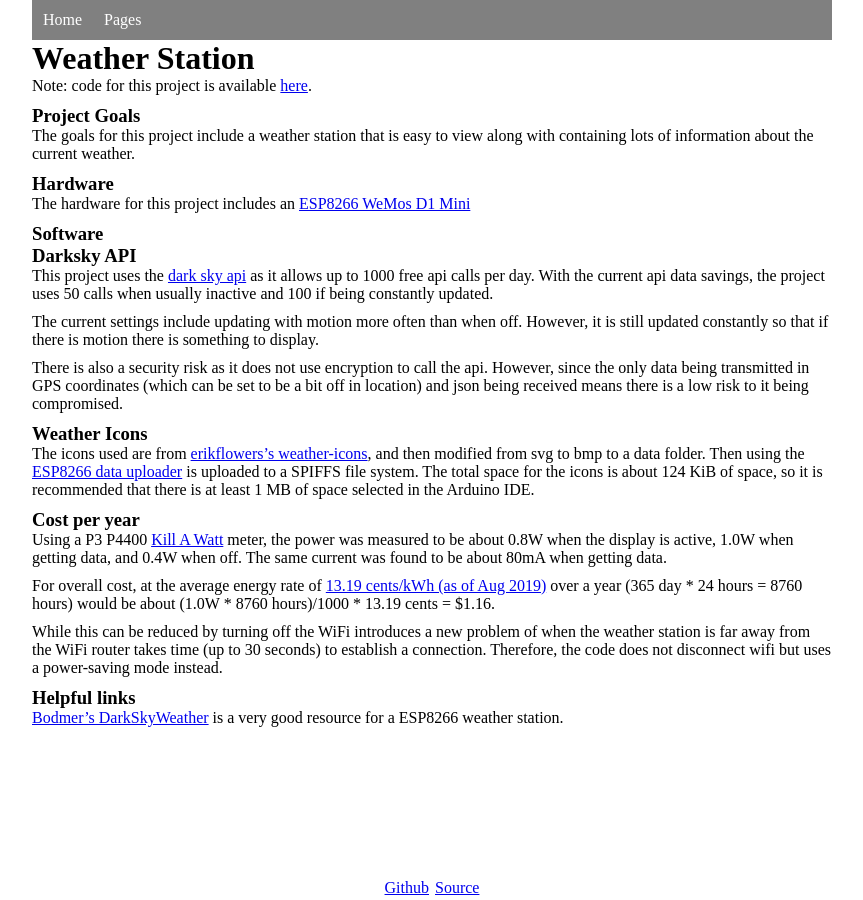
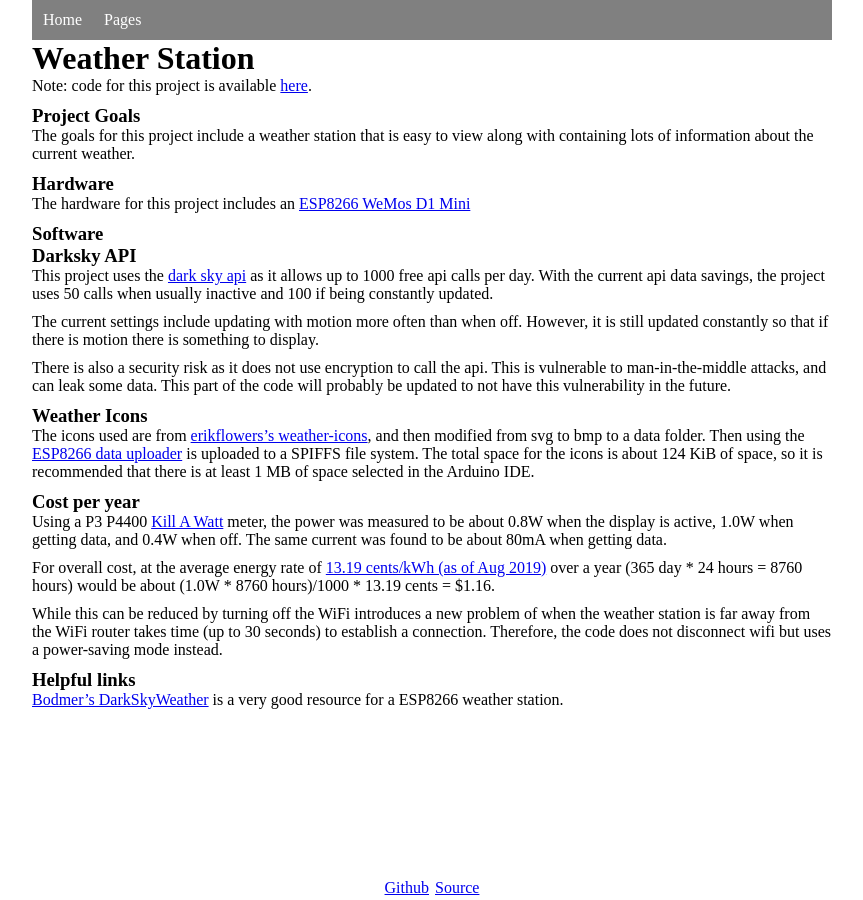
Before and after one commit to mwyoung/mwyoung.github.io, a Jekyll site: the page built from _pages/weather-station.md, in a window 1280 px wide. Shown: the whole page, without its empty margins (208-1071 px from the left). Built offline with Jekyll 4.4.1, drawn with Linux system fonts in a browser that asks for light colours.

Commit message:
Small update to weather station

```diff
--- a/_pages/weather-station.md
+++ b/_pages/weather-station.md
@@ -24,9 +24,9 @@ usually inactive and 100 if being constantly updated.
 The current settings include updating with motion more often than when off. However, it is
 still updated constantly so that if there is motion there is something to display.
 
-There is also a security risk as it does not use encryption to call the api. However,
-since the only data being transmitted in GPS coordinates (which can be set to be a bit off
-in location) and json being received means there is a low risk to it being compromised.
+There is also a security risk as it does not use encryption to call the api. This is
+vulnerable to man-in-the-middle attacks, and can leak some data. This part of the code
+will probably be updated to not have this vulnerability in the future.
 
 ### Weather Icons
 The icons used are from [erikflowers's
```
Also changed, not shown: _pages/dotfiles.md (+1 -0 lines).
